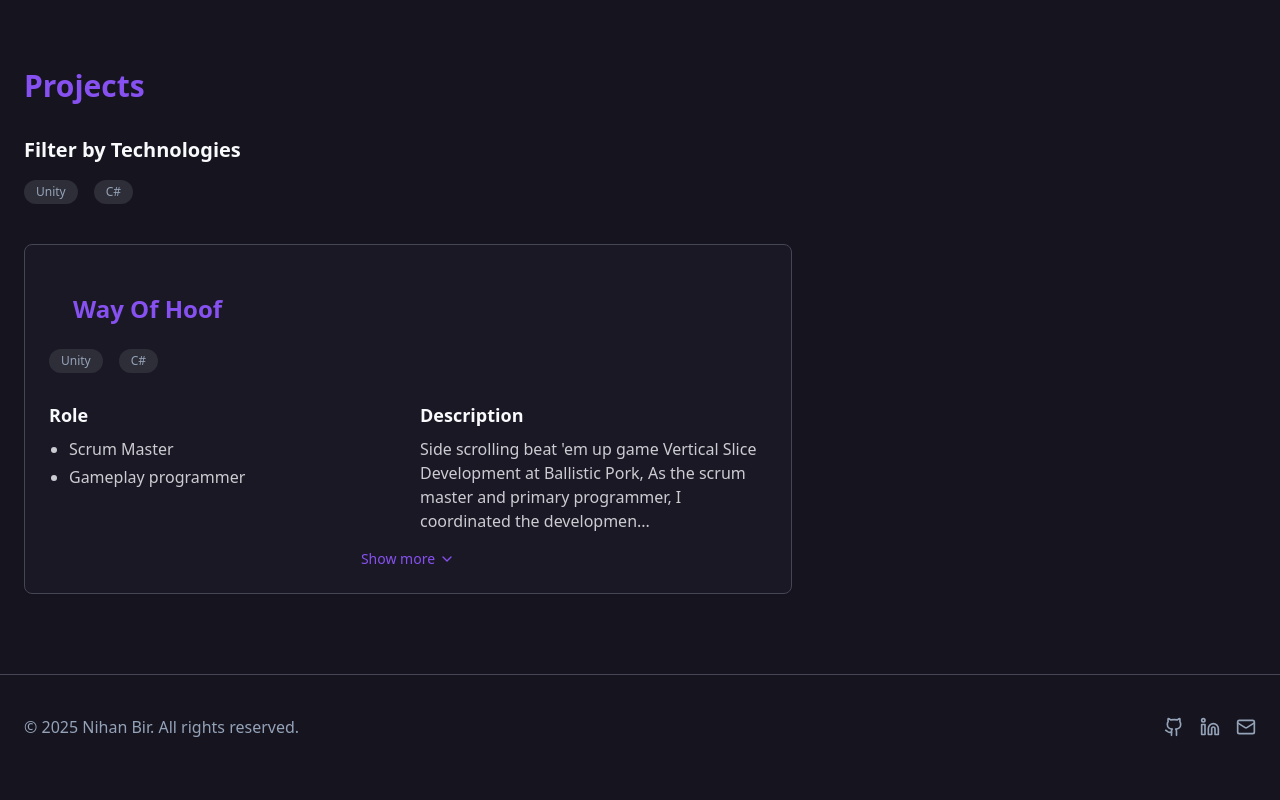
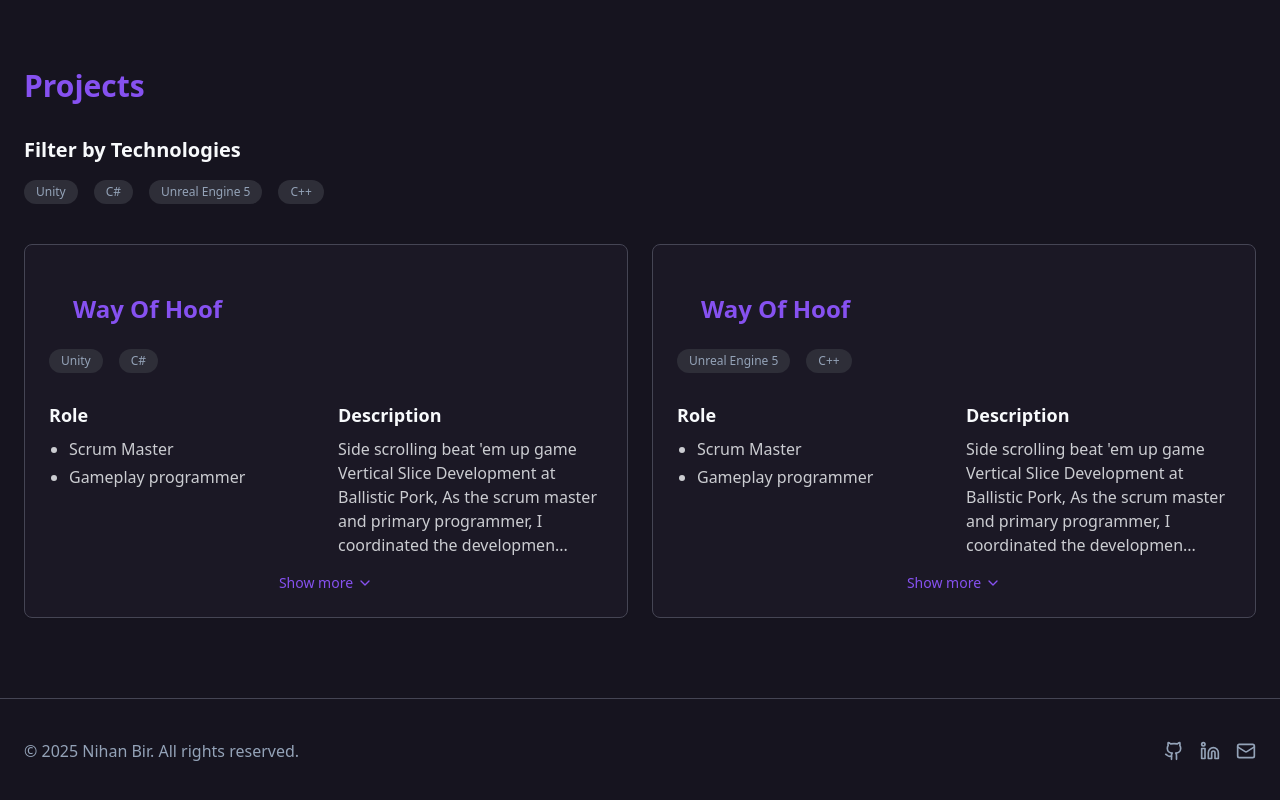
Before and after one commit to nihanbir/portfolio-website, a React (Vite) app: page / in a window 1280 px wide. Shown: the part 642-1442 px from the top of the page. Before the commit the page ends 1421 px from the top, so only its background shows below. Built offline with nearby package versions, Linux system fonts and the light colour scheme.

Commit message:
Update Projects.tsx

```diff
--- a/src/components/Projects.tsx
+++ b/src/components/Projects.tsx
@@ -20,8 +20,88 @@ const projectsData = [
         content:
             "Side scrolling beat 'em up game Vertical Slice Development at Ballistic Pork, As the scrum master and primary programmer, " +
             "I coordinated the development of the vertical slice, working closely with artists, designers, and management to ensure the " +
-            "vision was realized."
+            "vision was realized.Side scrolling beat 'em up game Vertical Slice Development at Ballistic Pork, As the scrum master and primary programmer," +
+            "Side scrolling beat 'em up game Vertical Slice Development at Ballistic Pork, As the scrum master and primary programmer," +
+            "Side scrolling beat 'em up game Vertical Slice Development at Ballistic Pork, As the scrum master and primary programmer," +
+            "Side scrolling beat 'em up game Vertical Slice Development at Ballistic Pork, As the scrum master and primary programmer," +
+            "Side scrolling beat 'em up game Vertical Slice Development at Ballistic Pork, As the scrum master and primary programmer," +
+            "Side scrolling beat 'em up game Vertical Slice Development at Ballistic Pork, As the scrum master and primary programmer," +
+            "Side scrolling beat 'em up game Vertical Slice Development at Ballistic Pork, As the scrum master and primary programmer,"
       },
+    images: [
+      {
+        url: "https://images.unsplash.com/photo-1614732414444-096e5f1122d5?ixlib=rb-4.0.3&ixid=M3wxMjA3fDB8MHxwaG90by1wYWdlfHx8fGVufDB8fHx8fA%3D%3D&auto=format&fit=crop&w=1074&q=80",
+        caption: "Main gameplay screen showing the solar system"
+      },
+      {
+        url: "https://images.unsplash.com/photo-1579373903781-fd5c0c30c4cd?ixlib=rb-4.0.3&ixid=M3wxMjA3fDB8MHxwaG90by1wYWdlfHx8fGVufDB8fHx8fA%3D%3D&auto=format&fit=crop&w=1074&q=80",
+        caption: "Player exploring Mars surface"
+      },
+      {
+        url: "https://images.unsplash.com/photo-1454789548928-9efd52dc4031?ixlib=rb-4.0.3&ixid=M3wxMjA3fDB8MHxwaG90by1wYWdlfHx8fGVufDB8fHx8fA%3D%3D&auto=format&fit=crop&w=1080&q=80",
+        caption: "Special effects for asteroid field navigation"
+      }
+    ],
+    videoUrl: "https://www.youtube.com/embed/dQw4w9WgXcQ",
+    codeSnippets: [
+      {
+        title: "Planet Rotation",
+        language: "csharp",
+        code: `using UnityEngine;
+
+public class PlanetRotation : MonoBehaviour
+{
+    public float rotationSpeed = 10f;
+
+    void Update()
+    {
+        transform.Rotate(Vector3.up, rotationSpeed * Time.deltaTime);
+    }
+}`
+      },
+      {
+        title: "Gravity System",
+        language: "csharp",
+        code: `using UnityEngine;
+
+public class GravityAttractor : MonoBehaviour
+{
+    public float gravity = -10f;
+
+    public void Attract(Transform body)
+    {
+        Vector3 gravityUp = (body.position - transform.position).normalized;
+        Vector3 bodyUp = body.up;
+
+        body.GetComponent<Rigidbody>().AddForce(gravityUp * gravity);
+
+        Quaternion targetRotation = Quaternion.FromToRotation(bodyUp, gravityUp) * body.rotation;
+        body.rotation = Quaternion.Slerp(body.rotation, targetRotation, 50f * Time.deltaTime);
+    }
+}`
+      }
+    ],
+    additionalText: "This project was developed over a period of 8 months with a team of 3 developers. It won the Best VR Experience award at the Indie Game Festival 2023. The game features over 20 unique planets and celestial bodies, each with its own physics properties and environmental effects.\n\nOne of the biggest challenges was optimizing the performance for VR, which required custom shader development and efficient use of the Unity physics system. We also implemented a custom interaction system to make the experience more intuitive for players.",
+    githubUrl: "https://github.com",
+    playUrl: "https://play.example.com/space-explorer"
+  },
+  {
+    id: "2",
+    title: "Way Of Hoof",
+    technologies: ["Unreal Engine 5", "C++"],
+    role:
+        {
+          title: "Role",
+          points: ["Scrum Master", "Gameplay programmer"]
+        },
+    description:
+        {
+          title: "Description",
+          content:
+              "Side scrolling beat 'em up game Vertical Slice Development at Ballistic Pork, As the scrum master and primary programmer, " +
+              "I coordinated the development of the vertical slice, working closely with artists, designers, and management to ensure the " +
+              "vision was realized."
+        },
     images: [
       {
         url: "https://images.unsplash.com/photo-1614732414444-096e5f1122d5?ixlib=rb-4.0.3&ixid=M3wxMjA3fDB8MHxwaG90by1wYWdlfHx8fGVufDB8fHx8fA%3D%3D&auto=format&fit=crop&w=1074&q=80",
@@ -107,7 +187,7 @@ const Projects = () => {
       setFilteredProjects(projectsData);
     } else {
       const filtered = projectsData.filter((project) =>
-        activeTechs.every((tech) => project.technologies.includes(tech))
+        activeTechs.some((tech) => project.technologies.includes(tech))
       );
       setFilteredProjects(filtered);
     }
@@ -124,7 +204,7 @@ const Projects = () => {
       />
 
       {filteredProjects.length > 0 ? (
-        <div className="space-y-6">
+        <div className="grid grid-cols-1 md:grid-cols-2 gap-6">
           {filteredProjects.map((project) => (
             <ProjectCard key={project.id} project={project} />
           ))}
```
